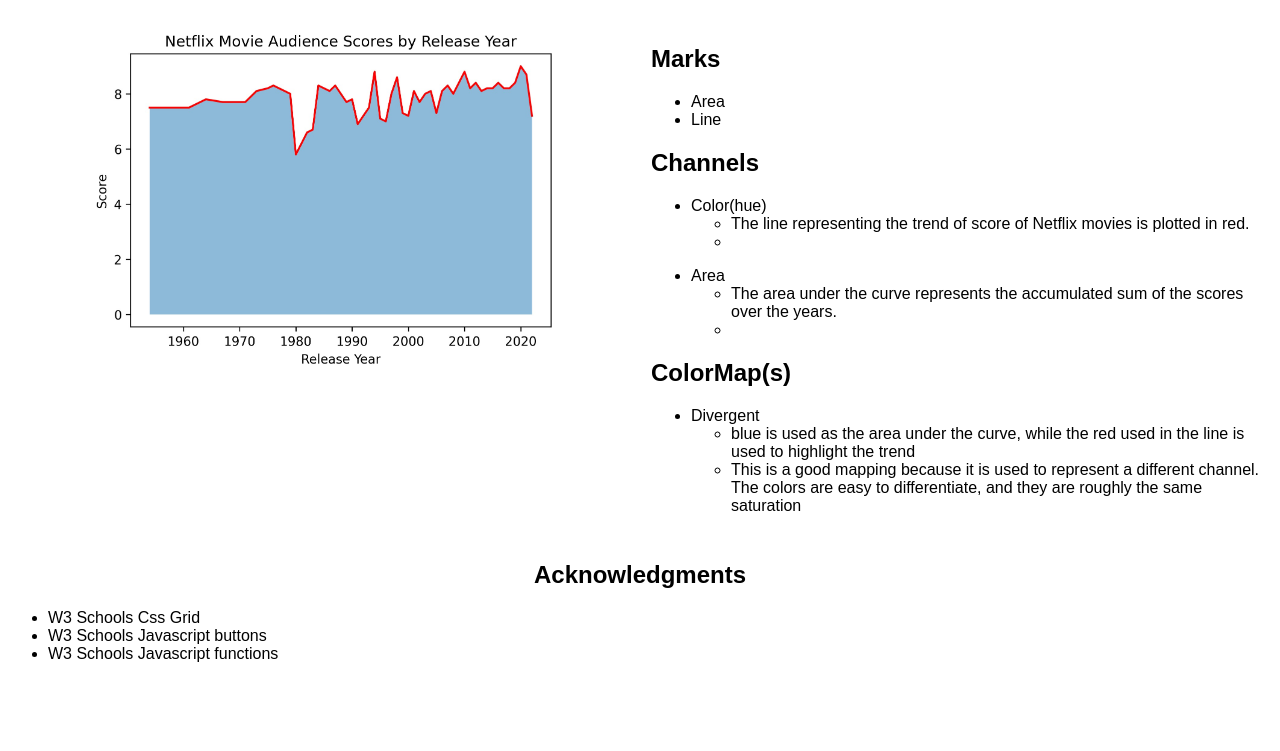
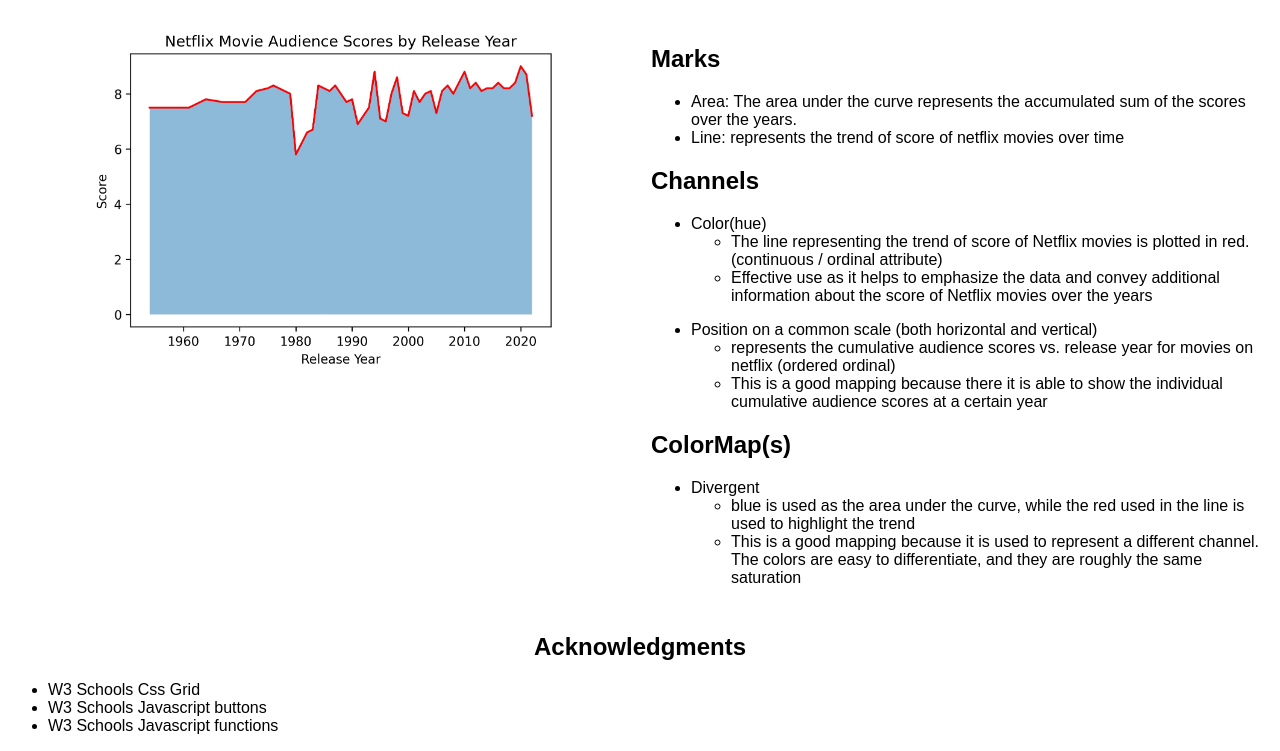
Before and after one commit to DS4200-S23-Class/hw-03-krish-nino, a plain HTML site: page index.html in a window 1280 px wide. Shown: the part 1419-2170 px from the top of the page. Before the commit the page ends 2098 px from the top, so only its background shows below. Drawn offline with Linux system fonts and the light colour scheme.

Commit message:
done with viz3

```diff
--- a/index.html
+++ b/index.html
@@ -86,23 +86,25 @@
 
             <h2>Marks</h2>
         <ul>
-            <li>Area</li>
-            <li>Line  </li>
+            <li>Area: The area under the curve represents the accumulated sum of the scores over the years.</li>
+            <li>Line: represents the trend of score of netflix movies over time</li>
           </ul>
 
           <h2>Channels</h2>
           <ul>
               <li>Color(hue)</li>
               <ul>
-                <li> The line representing the trend of score of Netflix movies is plotted in red.  </li>
-                <li> </li>
+                <li> The line representing the trend of score of Netflix movies is plotted in red. (continuous / ordinal attribute)  </li>
+
+                <li> Effective use as it helps to emphasize the data and convey additional information about the score of Netflix movies over the years</li>
                 </ul>
             </ul>
             <ul>
-              <li>Area</li>
+              <li>Position on a common scale (both horizontal and vertical)</li>
               <ul>
-                <li> The area under the curve represents the accumulated sum of the scores over the years.  </li>
-                <li> </li>
+                <li> represents the cumulative audience scores vs. release year for movies on netflix (ordered ordinal)
+                  </li>
+                <li> This is a good mapping because there it is able to show the individual cumulative audience scores at a certain year</li>
                 </ul>
             </ul>
 
```
